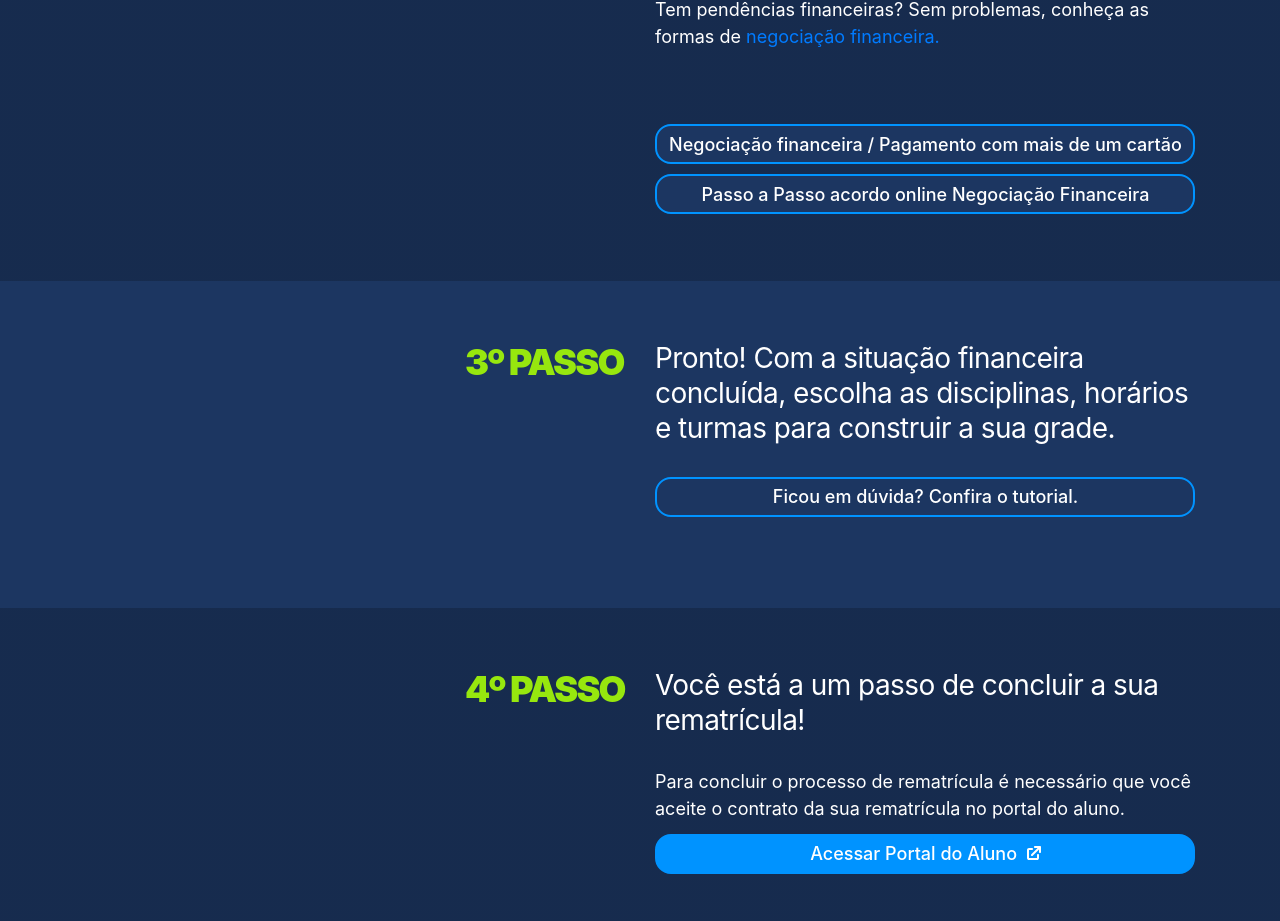
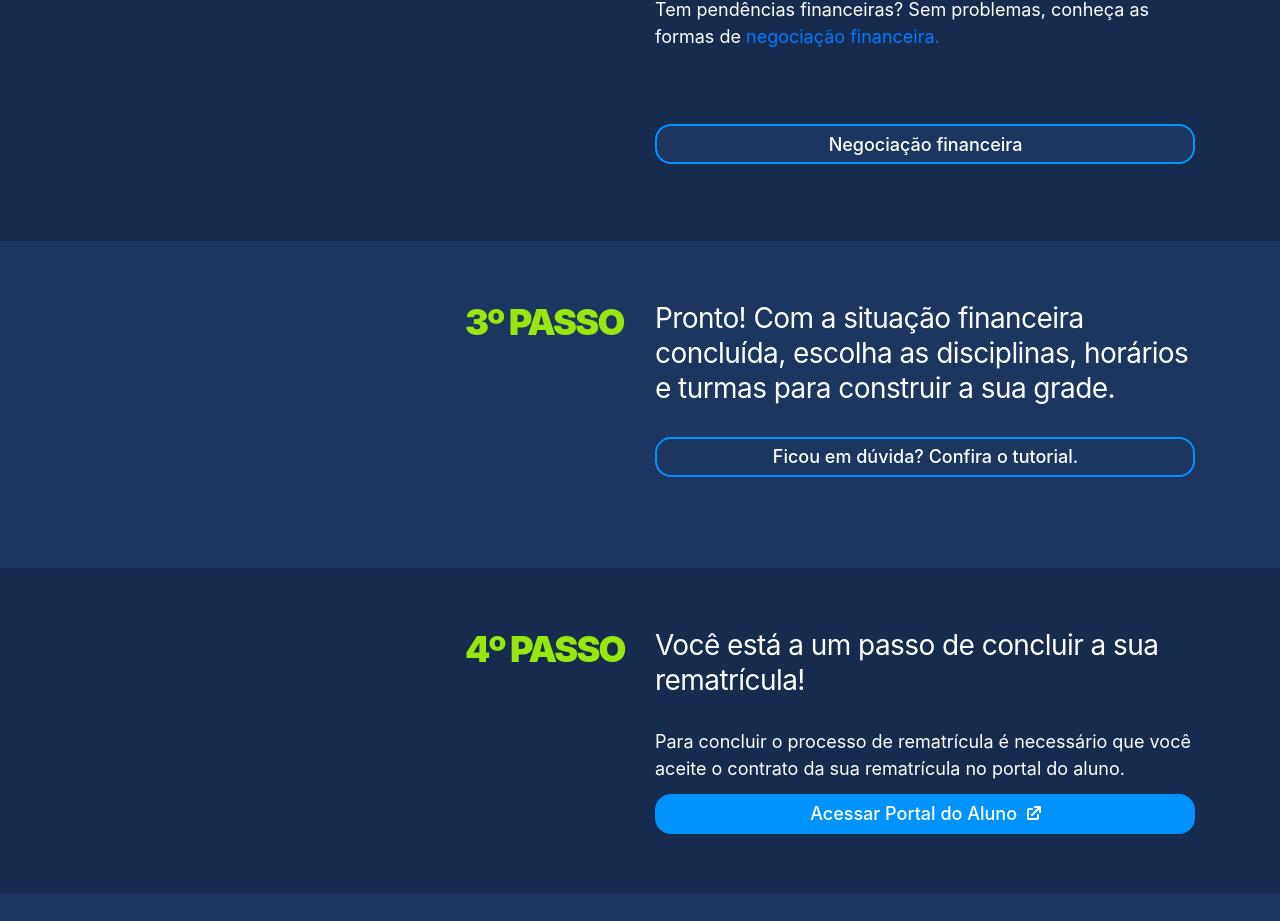
Before and after one commit to uniftcrepo/rematricula-unex, a React (Create React App) app: page / in a window 1280 px wide. Shown: the part 1660-2581 px from the top of the page. Built offline with nearby package versions, Linux system fonts and the light colour scheme.

Commit message:
Atualização de Itens

```diff
--- a/src/Components/Avisos.js
+++ b/src/Components/Avisos.js
@@ -160,7 +160,7 @@
                     trilhar. Agora é só manter o ritmo até a grande realização
                     profissional.{" "}
                   </div>
-                  <div>Renove. Movimente. Evolua.</div>
+                {/*   <div>Renove. Movimente. Evolua.</div> */}
                 </Card1>
               </Container>
               <Swiper
--- a/src/Components/Header.js
+++ b/src/Components/Header.js
@@ -339,7 +339,7 @@
           </LogoTop>
           <MenuTop>
           <a
-              href="https://portal.unex.edu.br/"
+              href="https://aluno.unex.edu.br"
               target="_blank"
             >
            <div><p>Acessar Portal do Aluno</p></div>
--- a/src/Components/Passos.js
+++ b/src/Components/Passos.js
@@ -531,7 +531,7 @@
             variant="primary"
             id="negociacao_financeira"
             cor="#1c3661"
-            texto={"Negociação financeira / Pagamento com mais de um cartão"}
+            texto={"Negociação financeira"}
             tamanho={"100%"}
             borderSolid={"2px solid #0093FF"}
             colorTexto={"#fff"}
@@ -545,14 +545,14 @@
             marginTop={"unset"}
             componenteLink={false}
             link={
-              "https://www.unex.edu.br/arquivos/rematricula/NAT_UNEX_NEGOCIAÇÃO FINANCEIRA.pdf"
+              "https://www.unex.edu.br/arquivos/rematricula/NAT_UNEX_PASSO A PASSO ACORDO ONLINE.pdf"
             }
             fonteWeight={"500"}
             /*   onClick={() => {}} */
             tamanhoMobile={"100%"}
             borderRadius={"16px"}
           />
-             <Button
+       {/*       <Button
             variant="primary"
             id="acordo_online"
             cor="#1c3661"
@@ -572,7 +572,7 @@
             onClick={() => {}}
             tamanhoMobile={"100%"}
             borderRadius={"16px"}
-          />
+          /> */}
         </div>
       </div>
     );
```
